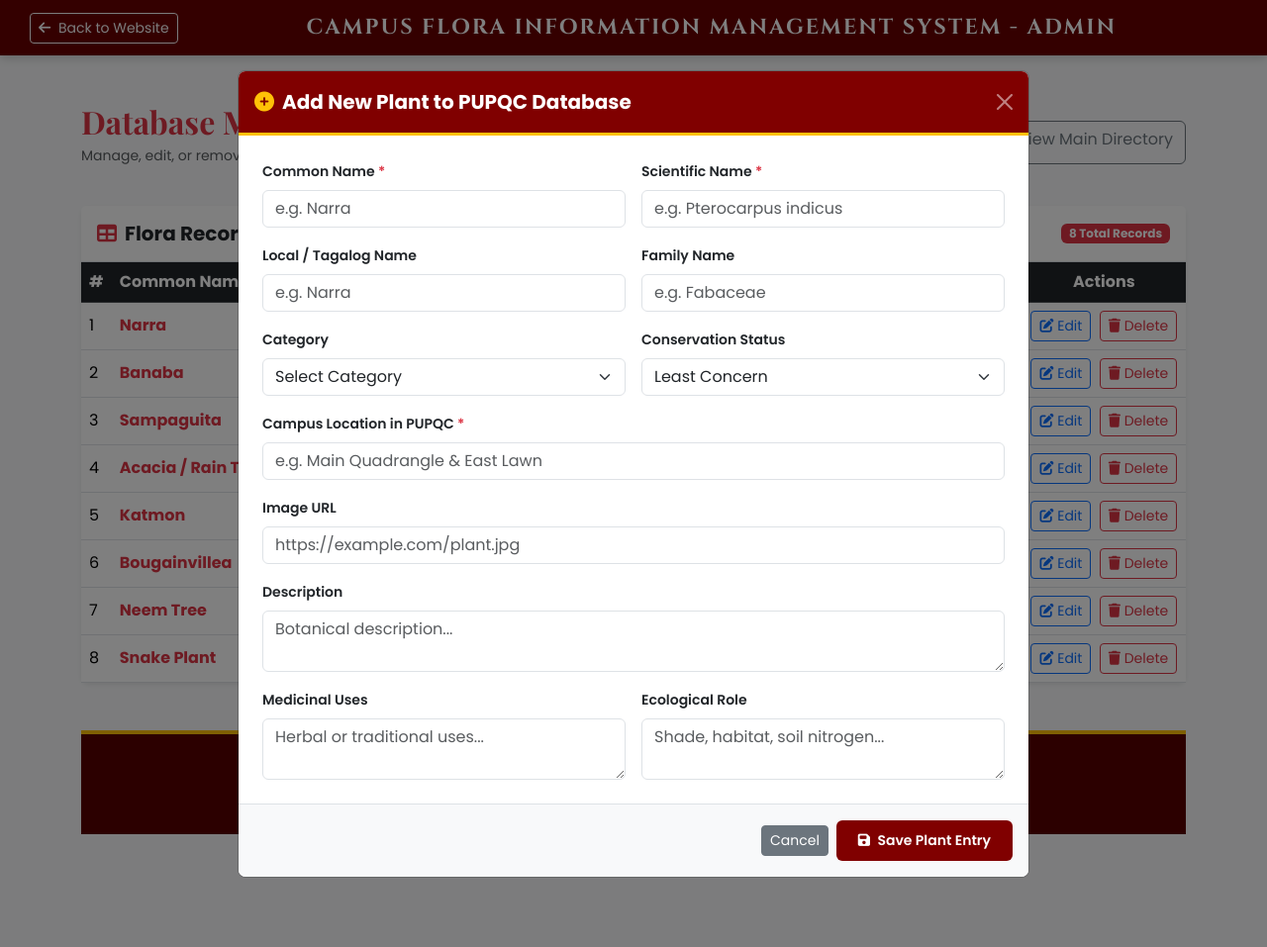
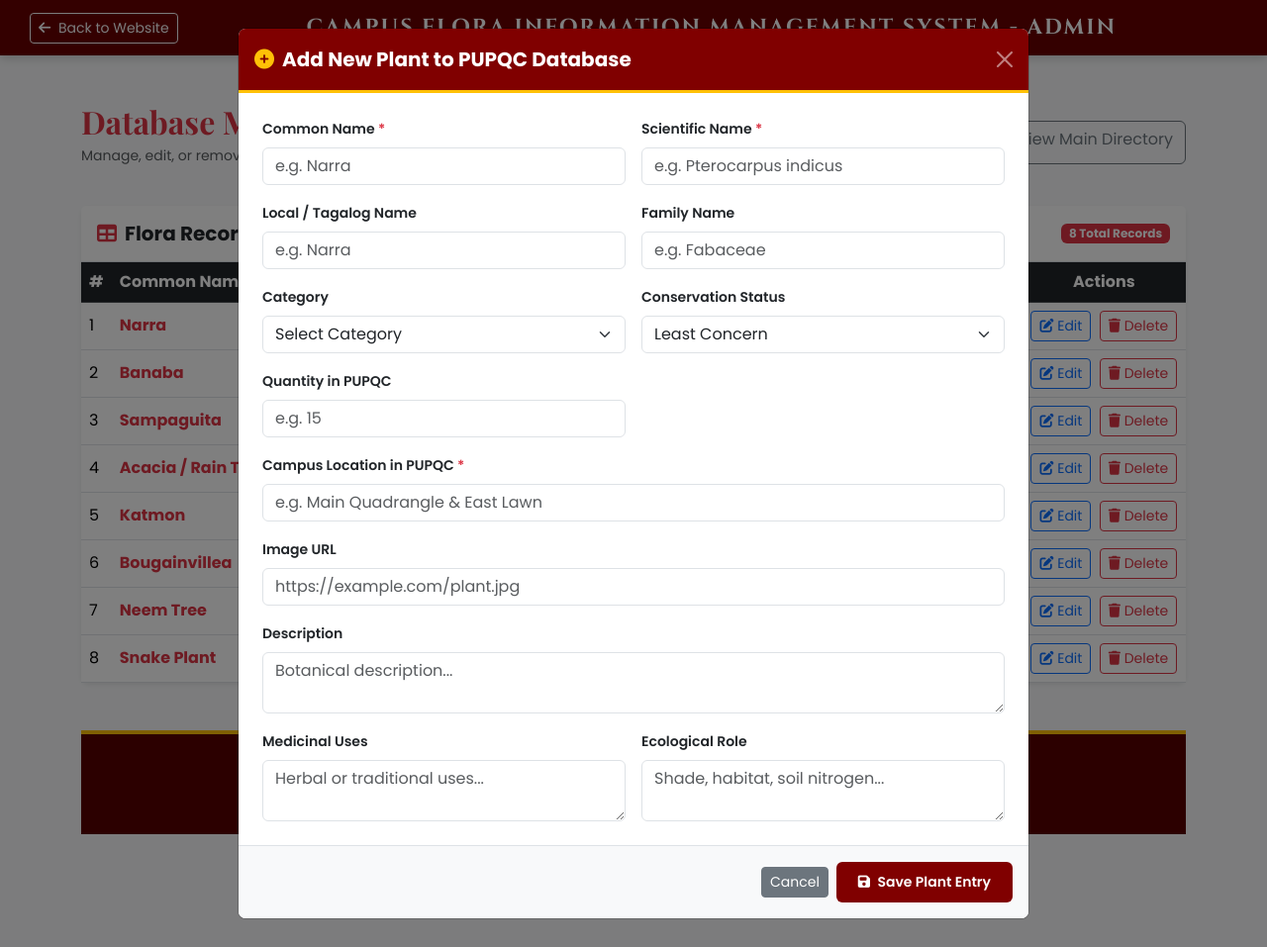
Before and after one commit to malynnn/Campus-Flora-Information-Management-System, a Flask app: page /admin in a window 1280 px wide, after a click on "Add New Plant". Shown: the whole page at 99% size. Run offline with Flask 3, Linux system fonts and the light colour scheme; data comes from the database, SQL or seed files in the repository; both versions use the stored data as it was after the commit; some libraries are stand-ins or nearby versions; some web fonts are replaced.

Commit message:
Update Mahogany status to Concerning, add quantity support in admin and UI

```diff
--- a/app.py
+++ b/app.py
@@ -105,6 +105,10 @@ def add_plant():
     medicinal_uses = data.get("medicinal_uses", "").strip()
     ecological_role = data.get("ecological_role", "").strip()
     image_url = data.get("image_url", "").strip() or None
+    try:
+        quantity = int(data.get("quantity", 0) or 0)
+    except (ValueError, TypeError):
+        quantity = 0
 
     if not common_name or not scientific_name or not location_in_campus:
         return jsonify({"status": "error", "message": "Common Name, Scientific Name, and Location in Campus are required."}), 400
@@ -112,10 +116,10 @@ def add_plant():
     db = get_db()
     sql = """
         INSERT INTO plants
-        (common_name, scientific_name, family, category_id, local_name, conservation_status, location_in_campus, description, medicinal_uses, ecological_role, image_url)
-        VALUES (%s, %s, %s, %s, %s, %s, %s, %s, %s, %s, %s)
+        (common_name, scientific_name, family, category_id, local_name, conservation_status, location_in_campus, description, medicinal_uses, ecological_role, image_url, quantity)
+        VALUES (%s, %s, %s, %s, %s, %s, %s, %s, %s, %s, %s, %s)
     """
-    params = (common_name, scientific_name, family, category_id, local_name, conservation_status, location_in_campus, description, medicinal_uses, ecological_role, image_url)
+    params = (common_name, scientific_name, family, category_id, local_name, conservation_status, location_in_campus, description, medicinal_uses, ecological_role, image_url, quantity)
 
     try:
         new_id = db.execute_insert(sql, params)
@@ -139,16 +143,21 @@ def update_plant(plant_id):
     medicinal_uses = data.get("medicinal_uses", "").strip()
     ecological_role = data.get("ecological_role", "").strip()
     image_url = data.get("image_url", "").strip()
+    try:
+        quantity = int(data.get("quantity", 0) or 0)
+    except (ValueError, TypeError):
+        quantity = 0
 
     db = get_db()
     sql = """
         UPDATE plants
         SET common_name = %s, scientific_name = %s, family = %s, category_id = %s,
             local_name = %s, conservation_status = %s, location_in_campus = %s,
-            description = %s, medicinal_uses = %s, ecological_role = %s, image_url = %s
+            description = %s, medicinal_uses = %s, ecological_role = %s, image_url = %s,
+            quantity = %s
         WHERE id = %s
     """
-    params = (common_name, scientific_name, family, category_id, local_name, conservation_status, location_in_campus, description, medicinal_uses, ecological_role, image_url, plant_id)
+    params = (common_name, scientific_name, family, category_id, local_name, conservation_status, location_in_campus, description, medicinal_uses, ecological_role, image_url, quantity, plant_id)
 
     try:
         db.execute_update(sql, params)
--- a/db_config.py
+++ b/db_config.py
@@ -74,11 +74,17 @@ def init_sqlite_db():
         medicinal_uses TEXT,
         ecological_role TEXT,
         image_url TEXT DEFAULT '/static/images/plants/default_plant.jpg',
+        quantity INTEGER DEFAULT 0,
         created_at TIMESTAMP DEFAULT CURRENT_TIMESTAMP,
         updated_at TIMESTAMP DEFAULT CURRENT_TIMESTAMP,
         FOREIGN KEY (category_id) REFERENCES categories (id)
     );
     """)
+
+    try:
+        cursor.execute("ALTER TABLE plants ADD COLUMN quantity INTEGER DEFAULT 0")
+    except Exception:
+        pass
 
     # Check if data already exists
     cursor.execute("SELECT COUNT(*) FROM categories")
--- a/static/css/style.css
+++ b/static/css/style.css
@@ -346,6 +346,11 @@ body {
 
 .badge-vulnerable {
     background-color: #ff9800;
+    color: #ffffff;
+}
+
+.badge-concerning {
+    background-color: #d84315;
     color: #ffffff;
 }
 
--- a/templates/admin.html
+++ b/templates/admin.html
@@ -109,10 +109,15 @@
                                 <label class="form-label fw-semibold small">Conservation Status</label>
                                 <select name="conservation_status" class="form-select">
                                     <option value="Least Concern">Least Concern</option>
+                                    <option value="Concerning">Concerning</option>
                                     <option value="Vulnerable">Vulnerable</option>
                                     <option value="Endangered">Endangered</option>
                                     <option value="Critically Endangered">Critically Endangered</option>
                                 </select>
+                            </div>
+                            <div class="col-md-6">
+                                <label class="form-label fw-semibold small">Quantity in PUPQC</label>
+                                <input type="number" name="quantity" class="form-control" min="0" placeholder="e.g. 15">
                             </div>
                             <div class="col-12">
                                 <label class="form-label fw-semibold small">Campus Location in PUPQC <span class="text-danger">*</span></label>
@@ -185,10 +190,15 @@
                                 <label class="form-label fw-semibold small">Conservation Status</label>
                                 <select id="editConservation" name="conservation_status" class="form-select">
                                     <option value="Least Concern">Least Concern</option>
+                                    <option value="Concerning">Concerning</option>
                                     <option value="Vulnerable">Vulnerable</option>
                                     <option value="Endangered">Endangered</option>
                                     <option value="Critically Endangered">Critically Endangered</option>
                                 </select>
+                            </div>
+                            <div class="col-md-6">
+                                <label class="form-label fw-semibold small">Quantity in PUPQC</label>
+                                <input type="number" id="editQuantity" name="quantity" class="form-control" min="0" placeholder="e.g. 15">
                             </div>
                             <div class="col-12">
                                 <label class="form-label fw-semibold small">Campus Location in PUPQC <span class="text-danger">*</span></label>
@@ -273,7 +283,7 @@
                     <td class="fst-italic">${escapeHtml(p.scientific_name)}</td>
                     <td>${escapeHtml(p.family || '-')}</td>
                     <td><small>${escapeHtml(p.location_in_campus)}</small></td>
-                    <td><span class="badge ${p.conservation_status === 'Vulnerable' ? 'bg-warning text-dark' : p.conservation_status === 'Endangered' ? 'bg-orange' : p.conservation_status === 'Critically Endangered' ? 'bg-danger' : 'bg-success'}">${escapeHtml(p.conservation_status)}</span></td>
+                    <td><span class="badge ${p.conservation_status === 'Concerning' ? 'bg-orange text-white' : p.conservation_status === 'Vulnerable' ? 'bg-warning text-dark' : p.conservation_status === 'Endangered' ? 'bg-orange' : p.conservation_status === 'Critically Endangered' ? 'bg-danger' : 'bg-success'}">${escapeHtml(p.conservation_status)}</span></td>
                     <td class="text-center">
                         <button class="btn btn-sm btn-outline-primary me-1" onclick='openEditModal(${JSON.stringify(p)})'>
                             <i class="fas fa-edit"></i> Edit
@@ -322,6 +332,7 @@
             document.getElementById("editEcological").value   = plant.ecological_role || '';
             document.getElementById("editImageUrl").value     = plant.image_url || '';
             document.getElementById("editConservation").value = plant.conservation_status || 'Least Concern';
+            document.getElementById("editQuantity").value     = plant.quantity !== null && plant.quantity !== undefined ? plant.quantity : 0;
             // Set category after fetch populates the dropdown
             setTimeout(() => {
                 const sel = document.getElementById("editCategorySelect");
--- a/templates/index.html
+++ b/templates/index.html
@@ -484,6 +484,10 @@
                                     <strong><i class="fas fa-map-marker-alt text-danger me-1"></i> Campus Location:</strong>
                                     <span id="modalLocation" class="text-primary fw-medium">Location</span>
                                 </div>
+                                <div class="col-12 mt-2">
+                                    <strong><i class="fas fa-hashtag text-danger me-1"></i> Quantity in PUPQC:</strong>
+                                    <span id="modalQuantity" class="fw-semibold text-dark">—</span>
+                                </div>
                             </div>
 
                             <hr>
```
Also changed, not shown: static/js/main.js (+9 -0 lines), pupqc_plant_db.sqlite.
